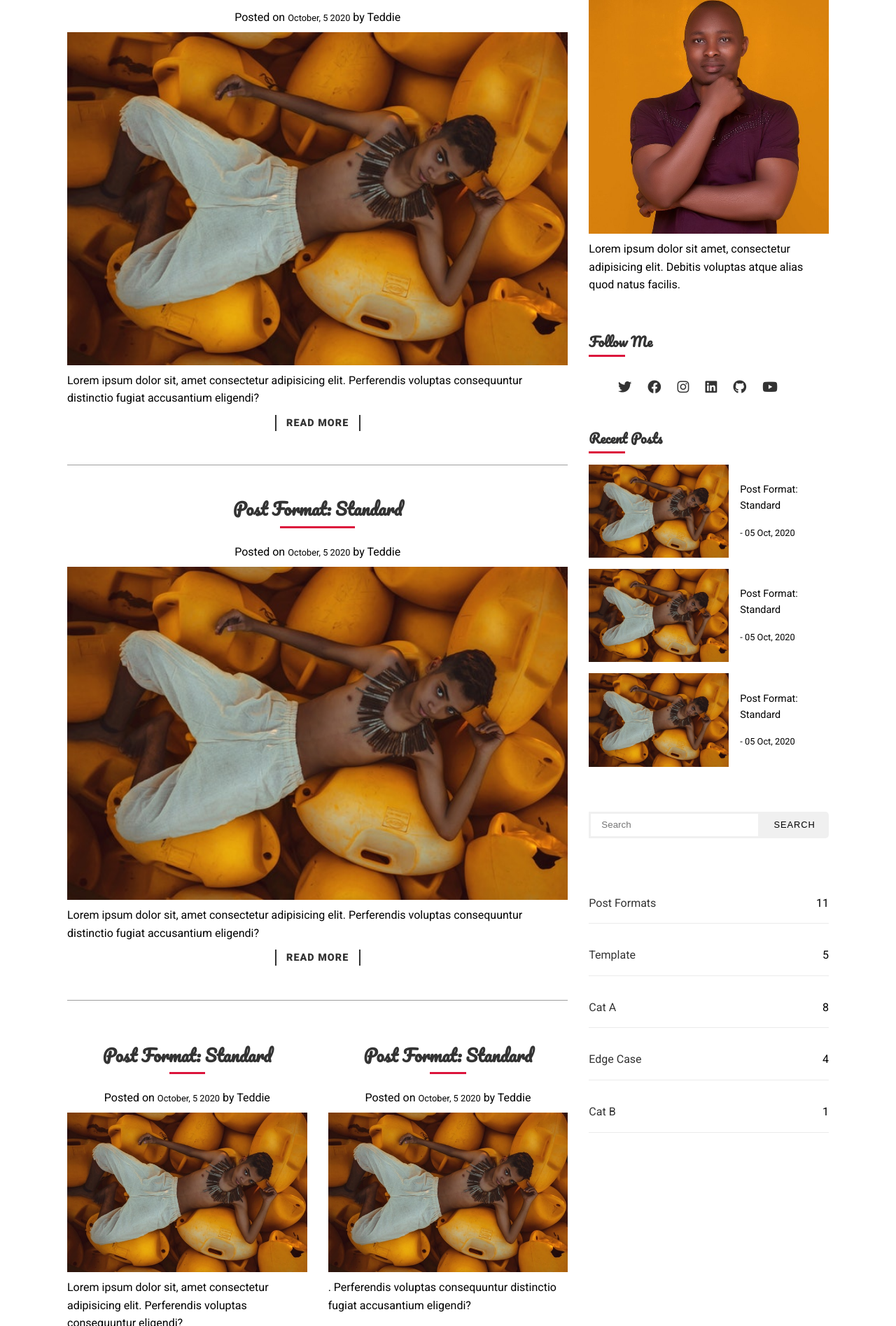
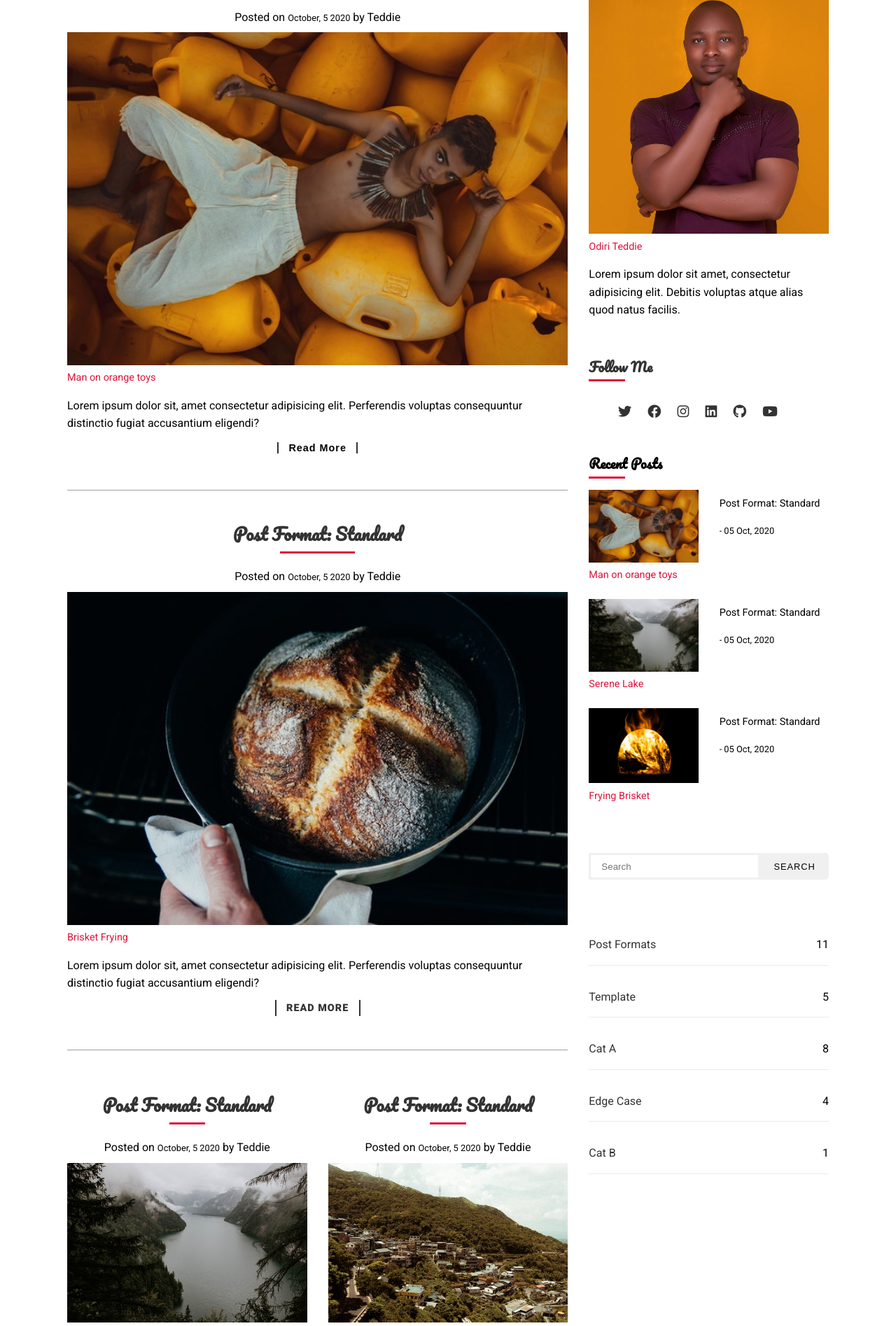
Before and after one commit to OdiriTeddie/personal-blog, a plain HTML site: page index.html in a window 1280 px wide. Shown: the part 905-2800 px from the top of the page at 70% size. Drawn offline with Linux system fonts and the light colour scheme.

Commit message:
committing correction to utility classes, added more images, broke the stylesheet into 4 parts importing the other 3 to the main stylesheet

```diff
--- /dev/null
+++ b/css/media.css
@@ -0,0 +1,41 @@
+
+/* Media Queries */
+
+/* Tablet and smaller */
+@media(max-width: 800px) {
+    .grid {
+        grid-template-columns: 1fr;
+    }
+
+    .home-articles__submain {
+        grid-template-columns: repeat(2, 1fr);
+    }
+
+    .home-articles__recent-box {
+        justify-content: start;
+    }
+
+    /* navigation */
+    .flex-col {
+        flex-direction: column;
+    }
+}
+
+
+
+/* Smart Screen */
+
+@media(max-width: 500px) {
+    .home-articles__submain {
+        grid-template-columns: 1fr;
+    }
+
+    .home-articles__recent-box img {
+        max-width: 100px
+    }
+
+    .showcase__content p {
+        max-width: 100%;
+    }
+
+}
--- /dev/null
+++ b/css/reset.css
@@ -0,0 +1,9 @@
+/* Reset */
+
+*,
+*:before,
+*:after {
+    margin: 0;
+    padding: 0;
+    box-sizing: border-box;
+}
--- a/css/style.css
+++ b/css/style.css
@@ -1,18 +1,13 @@
+@import "reset.css";
+@import "utilities.css";
+@import "media.css";
+
 :root {
     --primary-font :  'Roboto', sans-serif;
     --secondary-font: 'Pacifico', cursive;
     --primary-color : crimson;
 }
 
-/* Reset */
-
-*,
-*:before,
-*:after {
-    margin: 0;
-    padding: 0;
-    box-sizing: border-box;
-}
 
 /* Main Styles */
 
@@ -47,155 +42,7 @@ img {
 }
 
 
-/* Utility Styles */
-.container {
-    max-width: 1100px;
-    width: 85%;
-    margin: 0 auto;
-}
 
-.lg {
-    font-size: 3rem;
-}
-
-.md {
-    font-size: 2rem;
-}
-
-.py-1 {
-    padding: 1em 0;
-}
-
-.py-2 {
-    padding: 1.5em 0;
-}
-.py-3 {
-    padding: 2em 0;
-}
-.py-4 {
-    padding: 3em 0;
-}
-.py-5 {
-    padding: 4em 0;
-}
-
-
-.p-1 {
-    padding: 1em;
-}
-
-.p-2 {
-    padding: 1.5em;
-}
-.p-3 {
-    padding: 2em;
-}
-.p-4 {
-    padding: 3em;
-}
-.p-5 {
-    padding: 4em ;
-}
-
-
-.my-1 {
-    margin: 1rem 0;
-}
-
-.my-2 {
-    margin: 1.5em 0;
-}
-.my-3 {
-    margin: 2em 0;
-}
-.my-4 {
-    margin: 3em 0;
-}
-.my-5 {
-    margin: 4em 0;
-}
-
-.mx-1 {
-    margin:  1em;
-}
-
-
-.m-1 {
-    margin: 1rem;
-}
-
-.m-2 {
-    margin: 1.5em;
-}
-.m-3 {
-    margin: 2em;
-}
-.m-4 {
-    margin: 3em;
-}
-.m-5 {
-    margin: 4em ;
-}
-
-section {
-    padding: 2em 0;
-}
-
-time {
-    font-size: 0.8rem;
-}
-
-.article-head {
-    text-align: center;
-}
-
-.btn {
-    display: inline-block;
-    background: transparent;
-    padding: 0 1em;
-    letter-spacing: 1px;
-    border-left: 2px solid #333;
-    border-right: 2px solid #333;
-    font-size: 0.9rem;
-    font-weight: 700;
-    text-align: center;
-    transition: 0.1s;
-}
-
-.btn--secondary {
-    font-size: 0.8rem;
-    padding: 0.9em 1.5em;
-    font-weight: 300;
-    text-transform: uppercase;
-    background: #f0f0f0;
-    border-radius: 5px;
-    border: none;
-}
-
-.btn:hover,
-.btn:focus {
-    color: var(--primary-color);
-    border-left: 2px solid var(--primary-color);
-    border-right: 2px solid  var(--primary-color);
-}
-
-.flex {
-    display: flex;
-    justify-content: space-between;
-    align-items: center;
-}
-
-.grid {
-    display: grid;
-    grid-template-columns: repeat(2, 1fr);
-    gap: 30px;
-    justify-content: center;
-
-}
-
-.grid-3 {
-    grid-template-columns: repeat(3, 1fr);
-}
 
 /* Navigation */
 
@@ -254,7 +101,7 @@ time {
   grid-column: span 2;
 }
 
-.home-articles__box {
+.card {
     border-bottom: 1px solid rgb(158, 158, 158);
     padding-bottom: 3em;
 }
@@ -276,7 +123,7 @@ time {
     margin-left: 0;
 }
 
-.home-articles__box--nb {
+.card--nb {
     border-bottom: none;
 }
 
@@ -357,45 +204,3 @@ time {
 .home-articles__author-details h4 {
     color: var(--primary-color);
 }
-
-
-/* Media Queries */
-
-/* Tablet and smaller */
-@media(max-width: 800px) {
-    .grid {
-        grid-template-columns: 1fr;
-    }
-
-    .home-articles__submain {
-        grid-template-columns: repeat(2, 1fr);
-    }
-
-    .home-articles__recent-box {
-        justify-content: start;
-    }
-
-    /* navigation */
-    .flex-col {
-        flex-direction: column;
-    }
-}
-
-
-
-/* Smart Screen */
-
-@media(max-width: 500px) {
-    .home-articles__submain {
-        grid-template-columns: 1fr;
-    }
-
-    .home-articles__recent-box img {
-        max-width: 100px
-    }
-
-    .showcase__content p {
-        max-width: 100%;
-    }
-
-}
--- /dev/null
+++ b/css/utilities.css
@@ -0,0 +1,156 @@
+/* Utility Styles */
+.container {
+    max-width: 1100px;
+    width: 85%;
+    margin: 0 auto;
+}
+
+.lg {
+    font-size: 3rem;
+}
+
+.md {
+    font-size: 2rem;
+}
+
+.py-1 {
+    padding: 1em 0;
+}
+
+.py-2 {
+    padding: 1.5em 0;
+}
+.py-3 {
+    padding: 2em 0;
+}
+.py-4 {
+    padding: 3em 0;
+}
+.py-5 {
+    padding: 4em 0;
+}
+
+
+.p-1 {
+    padding: 1em;
+}
+
+.p-2 {
+    padding: 1.5em;
+}
+.p-3 {
+    padding: 2em;
+}
+.p-4 {
+    padding: 3em;
+}
+.p-5 {
+    padding: 4em ;
+}
+
+
+.my-1 {
+    margin: 1rem 0;
+}
+
+.my-2 {
+    margin: 1.5em 0;
+}
+.my-3 {
+    margin: 2em 0;
+}
+.my-4 {
+    margin: 3em 0;
+}
+.my-5 {
+    margin: 4em 0;
+}
+
+.mx-1 {
+    margin:  1em;
+}
+
+
+.m-1 {
+    margin: 1rem;
+}
+
+.m-2 {
+    margin: 1.5em;
+}
+.m-3 {
+    margin: 2em;
+}
+.m-4 {
+    margin: 3em;
+}
+.m-5 {
+    margin: 4em ;
+}
+
+section {
+    padding: 2em 0;
+}
+
+time {
+    font-size: 0.8rem;
+}
+
+figcaption {
+    font-size: 0.9rem;
+    color: var(--primary-color);
+    margin: 0.4rem 0;
+}
+
+.article-head {
+    text-align: center;
+}
+
+.btn {
+    display: inline-block;
+    background: transparent;
+    padding: 0 1em;
+    letter-spacing: 1px;
+    border: none;
+    border-left: 2px solid #333;
+    border-right: 2px solid #333;
+    font-size: 0.9rem;
+    font-weight: 700;
+    text-align: center;
+    transition: 0.1s;
+}
+
+.btn--secondary {
+    font-size: 0.8rem;
+    padding: 0.9em 1.5em;
+    font-weight: 300;
+    text-transform: uppercase;
+    background: #f0f0f0;
+    border-radius: 5px;
+    border: none;
+}
+
+.btn:hover,
+.btn:focus {
+    color: var(--primary-color);
+    border-left: 2px solid var(--primary-color);
+    border-right: 2px solid  var(--primary-color);
+}
+
+.flex {
+    display: flex;
+    justify-content: space-between;
+    align-items: center;
+}
+
+.grid {
+    display: grid;
+    grid-template-columns: repeat(2, 1fr);
+    gap: 30px;
+    justify-content: center;
+
+}
+
+.grid-3 {
+    grid-template-columns: repeat(3, 1fr);
+}
--- a/index.html
+++ b/index.html
@@ -43,25 +43,32 @@
         <div class="container">
             <div class="home-articles__grid grid grid-3">
                 <div class="home-articles__main">
-                    <div class="home-articles__box my-4">
+                    <div class="card my-4">
                         <div class="article-head">
                         <h2 class="home-articles__title"><a href=""> Post Format: Standard</a></h2>
                         <p>Posted on <time>October, 5 2020</time> by Teddie</p>
                         </div>
-                        <img class="home-articles__img" src="img/article-img.jpg" alt="">
+                        <figure>
+                            <img class="home-articles__img" src="img/article-img.jpg" alt="">
+                            <figcaption>Man on orange toys</figcaption>
+                        </figure>
+
                         <p>Lorem ipsum dolor sit, amet consectetur adipisicing elit. Perferendis voluptas consequuntur distinctio fugiat accusantium eligendi?</p>
                         <div class="home-articles__btn">
-                            <a href="#" class="btn">READ MORE</a>
+                            <button class="btn">Read More</button>
                         </div>
 
                     </div> <!-- home-article-box ends-->
 
-                    <div class="home-articles__box ">
+                    <div class="card ">
                         <div class="article-head">
                         <h2 class="home-articles__title"><a href=""> Post Format: Standard</a></h2>
                         <p>Posted on <time>October, 5 2020</time> by Teddie</p>
                         </div>
-                        <img class="home-articles__img" src="img/article-img.jpg" alt="">
+                        <figure>
+                            <img class="home-articles__img" src="img/article1-img.jpg" alt="">
+                            <figcaption>Brisket Frying</figcaption>
+                        </figure>
                         <p>Lorem ipsum dolor sit, amet consectetur adipisicing elit. Perferendis voluptas consequuntur distinctio fugiat accusantium eligendi?</p>
                         <div class="home-articles__btn">
                             <a href="article.html" class="btn">READ MORE</a>
@@ -69,44 +76,58 @@
 
                     </div> <!-- home-article-box ends-->
 
+                    <!-- Home - article submain -->
+
                     <div class="home-articles__submain grid my-5">
-                        <div class="home-articles__box home-articles__box--nb ">
+                        <div class="card card--nb ">
                             <div class="article-head">
                             <h2 class="home-articles__title"><a href=""> Post Format: Standard</a></h2>
                             <p>Posted on <time>October, 5 2020</time> by Teddie</p>
                             </div>
-                            <img class="home-articles__img" src="img/article-img.jpg" alt="">
+                            <figure>
+                                <img class="home-articles__img" src="img/article2-img.jpg" alt="">
+                                <figcaption>Serene Lake</figcaption>
+                            </figure>
                             <p>Lorem ipsum dolor sit, amet consectetur adipisicing elit. Perferendis voluptas consequuntur eligendi?</p>
 
 
                         </div> <!-- home-article-box ends-->
 
-                        <div class="home-articles__box home-articles__box--nb ">
+                        <div class="card card--nb ">
                             <div class="article-head">
                             <h2 class="home-articles__title"><a href=""> Post Format: Standard</a></h2>
                             <p>Posted on <time>October, 5 2020</time> by Teddie</p>
                             </div>
-                            <img class="home-articles__img" src="img/article-img.jpg" alt="">
+                            <figure>
+                                <img class="home-articles__img" src="img/article3-img.jpg" alt="">
+                                <figcaption>Urban Settlement</figcaption>
+                            </figure>
                             <p>. Perferendis voluptas consequuntur distinctio fugiat accusantium eligendi?</p>
 
                         </div> <!-- home-article-box ends-->
 
-                        <div class="home-articles__box home-articles__box--nb ">
+                        <div class="card card--nb ">
                             <div class="article-head">
                             <h2 class="home-articles__title"><a href=""> Post Format: Standard</a></h2>
                             <p>Posted on <time>October, 5 2020</time> by Teddie</p>
                             </div>
-                            <img class="home-articles__img" src="img/article-img.jpg" alt="">
+                            <figure>
+                                <img class="home-articles__img" src="img/article1-img.jpg" alt="">
+                                <figcaption>Brisket Frying</figcaption>
+                            </figure>
                             <p>Lorem ipsum dolor sit, amet consectetur adipisicing  consequuntur distinctio fugiat accusantium eligendi?</p>
 
                         </div> <!-- home-article-box ends-->
 
-                        <div class="home-articles__box home-articles__box--nb ">
+                        <div class="card card--nb ">
                             <div class="article-head">
                             <h2 class="home-articles__title"><a href=""> Post Format: Standard</a></h2>
                             <p>Posted on <time>October, 5 2020</time> by Teddie</p>
                             </div>
-                            <img class="home-articles__img" src="img/article-img.jpg" alt="">
+                            <figure>
+                                <img class="home-articles__img" src="img/article-img.jpg" alt="">
+                                <figcaption>Man on orange toys</figcaption>
+                            </figure>
                             <p>Lorem ipsum dolor sit, amet consectetur adipisicing elit.</p>
 
 
@@ -119,7 +140,10 @@
                     <div class="home-articles__aside">
                         <div class="home-articles__about my-4">
                             <h3 class="home-articles__title home-articles__title--right"><a href="">About Me</a></h3>
-                            <img src="img/about-me.jpg" alt="">
+                            <figure>
+                                <img class="home-articles__img" src="img/about-me.jpg" alt="">
+                                <figcaption> Odiri Teddie</figcaption>
+                            </figure>
                             <p>Lorem ipsum dolor sit amet, consectetur adipisicing elit. Debitis voluptas atque alias quod natus facilis.</p>
                         </div>
 
@@ -139,27 +163,36 @@
                         <!-- Recent post section -->
 
                         <div class="home-articles__recent">
-                            <h3 class="home-articles__title home-articles__title--right"><a href=""> Recent Posts</a></h3>
+                            <h3 class="home-articles__title home-articles__title--right">Recent Posts</h3>
 
-                            <div class="home-articles__recent-box flex my-1">
-                                <img src="img/article-img.jpg" alt="">
-                                <div class="mx-1">
+                            <div class="home-articles__recent-box grid my-1">
+                                <figure>
+                                    <img class="home-articles__img" src="img/article-img.jpg" alt="">
+                                    <figcaption>Man on orange toys</figcaption>
+                                </figure>
+                                <div>
                                     <p>Post Format: Standard</p>
                                     <p><time>- 05 Oct, 2020</time></p>
                                 </div>
                             </div> <!-- End or Recent post box-->
 
-                            <div class="home-articles__recent-box flex my-1">
-                                <img src="img/article-img.jpg" alt="">
-                                <div class="mx-1">
+                            <div class="home-articles__recent-box grid my-1">
+                                <figure>
+                                    <img class="home-articles__img" src="img/article2-img.jpg" alt="">
+                                    <figcaption>Serene Lake</figcaption>
+                                </figure>
+                                <div>
                                     <p>Post Format: Standard</p>
                                     <p><time>- 05 Oct, 2020</time></p>
                                 </div>
                             </div> <!-- End or Recent post box-->
 
-                            <div class="home-articles__recent-box flex my-1">
-                                <img src="img/article-img.jpg" alt="">
-                                <div class="mx-1">
+                            <div class="home-articles__recent-box grid my-1">
+                                <figure>
+                                    <img class="home-articles__img" src="img/article4-img.jpg" alt="">
+                                    <figcaption>Frying Brisket</figcaption>
+                                </figure>
+                                <div>
                                     <p>Post Format: Standard</p>
                                     <p><time>- 05 Oct, 2020</time></p>
                                 </div>
```
Also changed, not shown: article.html (+29 -6 lines), img/article1-img.jpg (added), img/article2-img.jpg (added), img/article3-img.jpg (added), img/article4-img.jpg (added).
